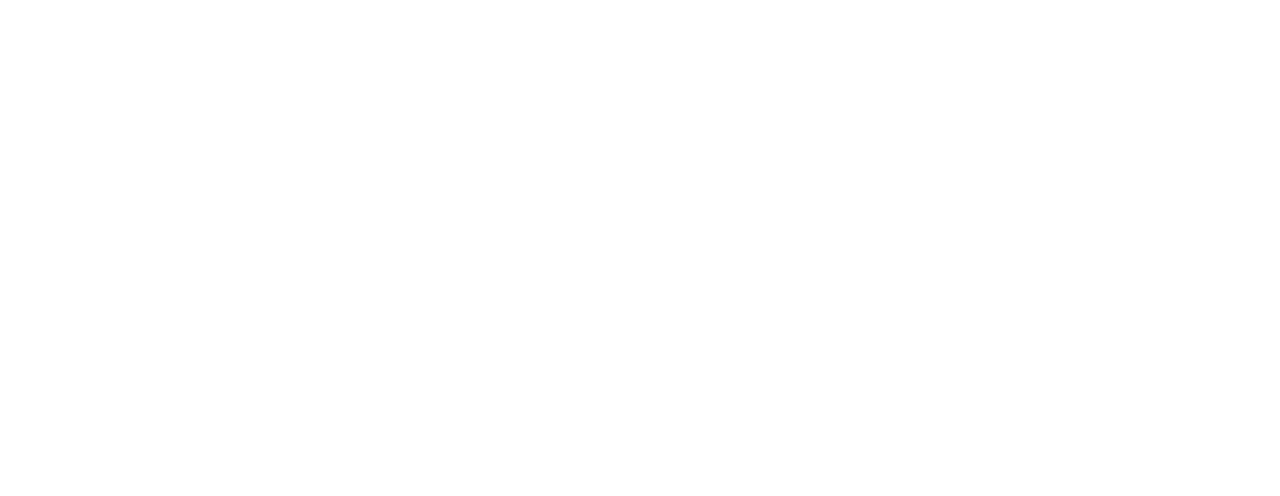
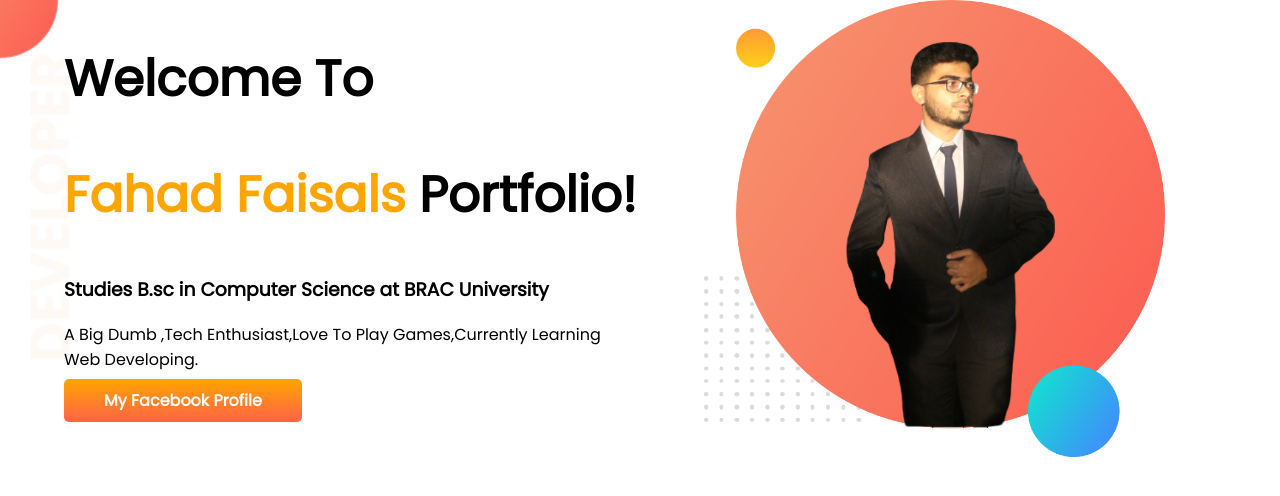
Before and after one commit to fahadarpon/my-portfolio, a plain HTML site: page index.html in a window 1280 px wide. Drawn offline with Linux system fonts and the light colour scheme.

Commit message:
Top Banner added

```diff
--- a/index.html
+++ b/index.html
@@ -5,9 +5,24 @@
     <meta http-equiv="X-UA-Compatible" content="IE=edge">
     <meta name="viewport" content="width=device-width, initial-scale=1.0">
     <title>Fahad Portfolio</title>
+    <link rel="preconnect" href="https://fonts.googleapis.com">
+    <link rel="preconnect" href="https://fonts.gstatic.com" crossorigin>
+    <link href="https://fonts.googleapis.com/css2?family=Poppins&display=swap" rel="stylesheet">
     <link rel="stylesheet" href="style.css">
 </head>
 <body>
+   <section class="top-banner">
+    <div class="half-width">
+        <h1>Welcome To</h1>
+        <h1 ><span class="orange-color">Fahad Faisals</span> Portfolio!</h1>
+        <h3>Studies B.sc in Computer Science at BRAC University</h3>
+        <p>A Big Dumb ,Tech Enthusiast,Love To Play Games,Currently Learning Web Developing.</p>
+        <a class="link-button" target="_blank" href="https://www.facebook.com/fahadfoisal.arpan/">My Facebook Profile</a>
 
+       </div>
+       <div class="half-width">
+        <img src="images/fahad bg.png" alt="">
+       </div>
+   </section>
 </body>
 </html>
--- a/style.css
+++ b/style.css
@@ -0,0 +1,32 @@
+body{
+    font-family: 'Poppins', sans-serif;
+    margin: 0;
+}
+h1{
+    font-size: 50px;
+}
+.orange-color{
+    color: orange;
+}
+section{
+   display: flex;
+}
+.half-width{
+    width: 50%;
+    padding-left: 5%;
+}
+.half-width img{
+    width: 80%;
+}
+.link-button{
+    text-decoration: none;
+    background-image: linear-gradient(orange,tomato);
+    padding: 10px 40px;
+    color: white;
+    font-weight: 700;
+    border-radius: 5px;
+}
+.top-banner{
+    background-image: url(images/top-banner.png);
+    background-repeat: no-repeat;
+}
```
Also changed, not shown: images/dream-bg.png (added), images/exp-bg.png (added), images/fahad bg.png (added), images/jhankar.png (added), images/jhankar2.png (added), images/my-bg.png (added), images/my-bg2.png (added), images/top-banner.png (added), 7 other files.
